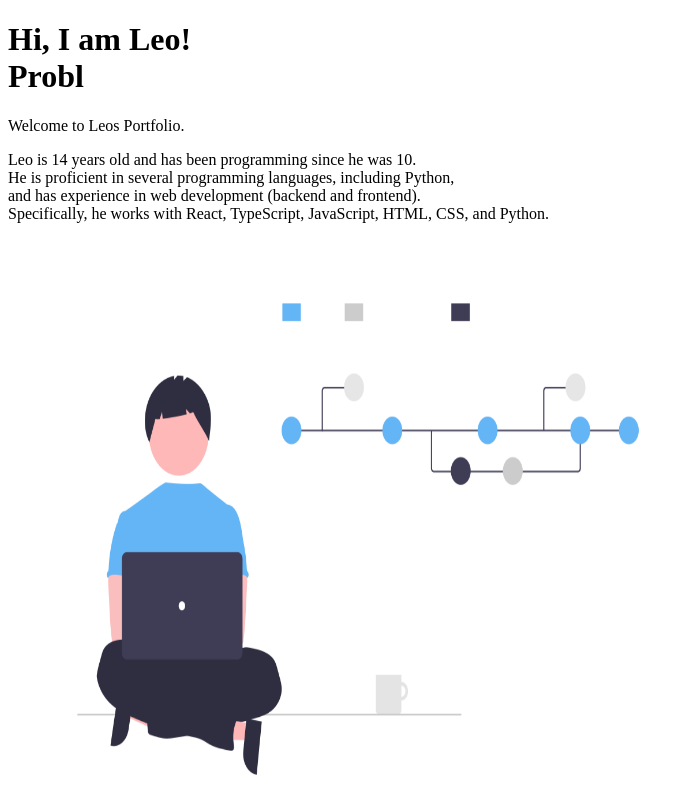
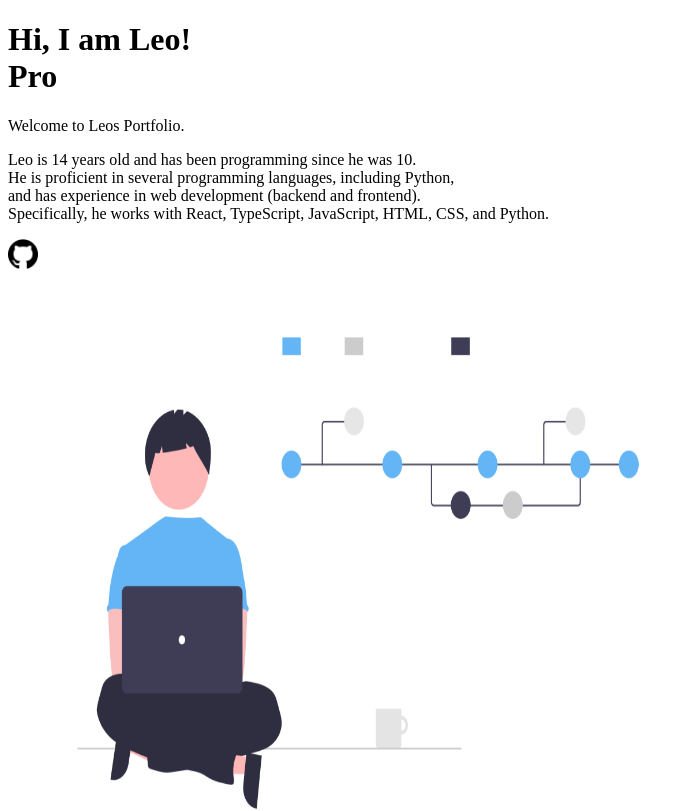
Before and after one commit to Leo17220310/MyWebsiteLeo, a Next.js app: page / in a window 1280 px wide. Shown: the top 811 px of the page, without its empty margins (0-694 px from the left). Built offline with nearby package versions, Linux system fonts and the light colour scheme.

Commit message:
new git icon

```diff
--- a/src/sections/intruduction.tsx
+++ b/src/sections/intruduction.tsx
@@ -101,16 +101,23 @@ const Intruductions = () => {
       </div>
       </div>
 
-      <div className={`w-[700px] h-[600px] mt-[-400px] ml-[1100px] ${showContent ? styles.slideIn : ""}`}>
+    <div  className={`ml-[340px] mt-[44px] ${showContent ? styles.slideIn : ""}`}>
+      <a href="https://github.com/Leo17220310">
+        <img src="/git.png" alt="Git" width={30} height={30} />
+        </a>
+      </div>
+
+      <div className={`w-[700px] h-[800px] mt-[-410px] ml-[1100px] ${showContent ? styles.slideIn : ""}`}>
         <img
           src="/coder.png"
-          className="small-logo"
+          className="small-logo "
           alt="Coder Image"
           width={700}
           height={600}
         />
       </div>
     </div>
+
   );
 };
 
```
